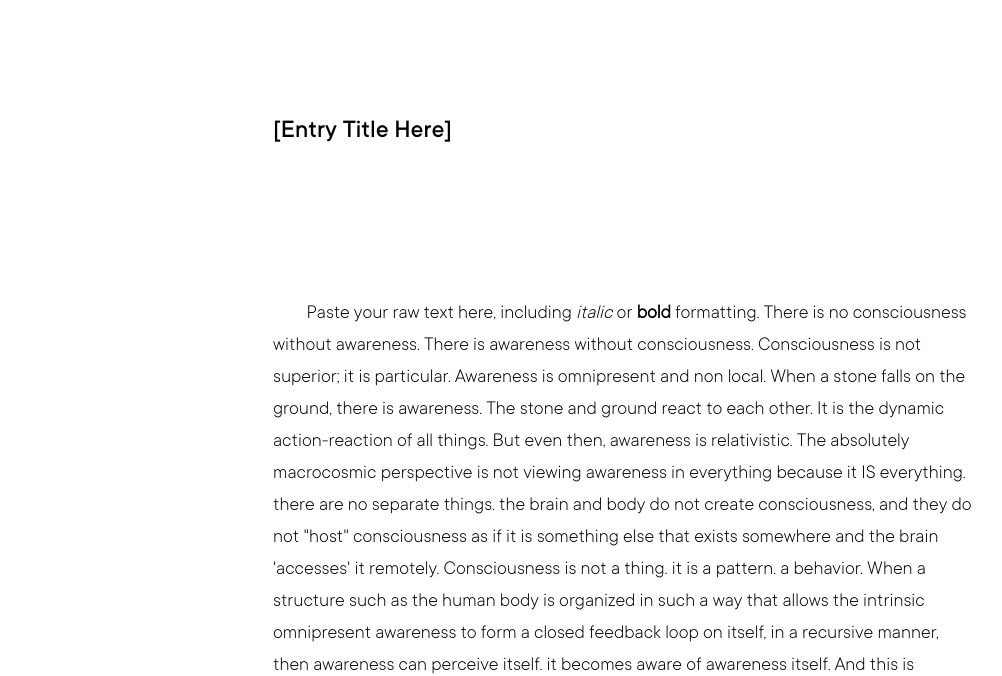
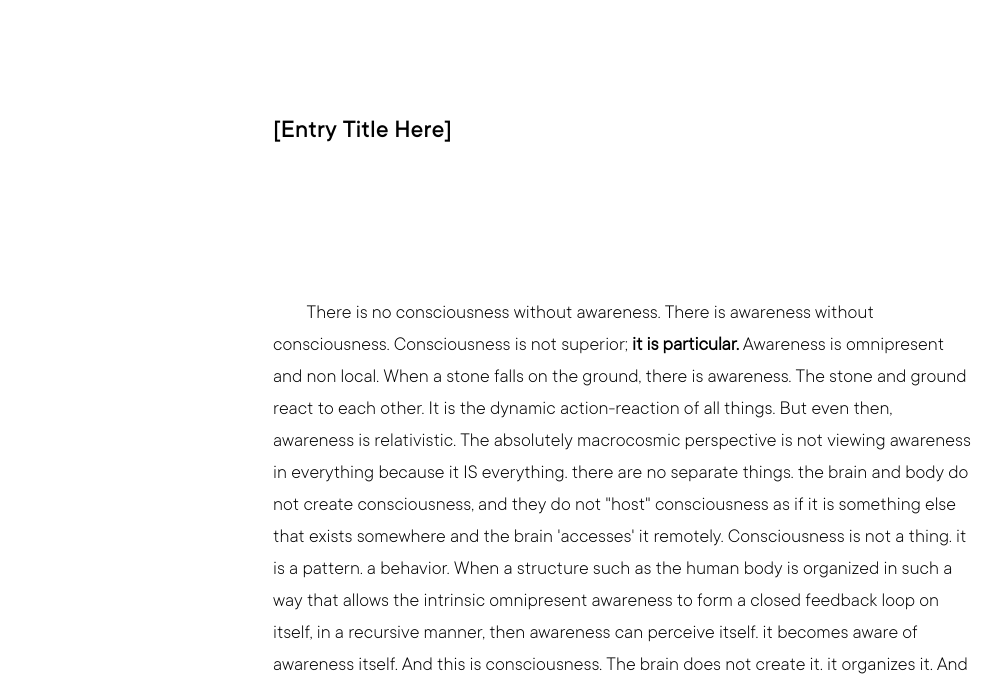
Before and after one commit to musings-of-a-fool/musings-of-a-fool.github.io, a plain HTML site: page entry1.html in a window 1280 px wide. Shown: the part 128-804 px from the top of the page, without its empty margins (17-1019 px from the left). Drawn offline with Linux system fonts and the light colour scheme.

Commit message:
Update and rename entry.html to entry1.html

```diff
--- a/entry.html
+++ b/entry1.html
@@ -101,7 +101,7 @@
       <div class="entry-title">[Entry Title Here]</div>
 
       <div class="light-font" id="journal-entry">
-        Paste your raw text here, including *italic* or **bold** formatting. There is no consciousness without awareness. There is awareness without consciousness. Consciousness is not superior; it is particular. Awareness is omnipresent and non local. When a stone falls on the ground, there is awareness. The stone and ground react to each other. It is the dynamic action-reaction of all things. But even then, awareness is relativistic. The absolutely macrocosmic perspective is not viewing awareness in everything because it IS everything. there are no separate things. the brain and body do not create consciousness, and they do not "host" consciousness as if it is something else that exists somewhere and the brain 'accesses' it remotely. Consciousness is not a thing. it is a pattern. a behavior. When a structure such as the human body is organized in such a way that allows the intrinsic omnipresent awareness to form a closed feedback loop on itself, in a recursive manner, then awareness can perceive itself. it becomes aware of awareness itself. And this is consciousness. The brain does not create it. it organizes it. And it permits the already-existing awareness to become localized, where it associates itself with the structure that propagates it (usually the body).
+        There is no consciousness without awareness. There is awareness without consciousness. Consciousness is not superior; **it is particular.** Awareness is omnipresent and non local. When a stone falls on the ground, there is awareness. The stone and ground react to each other. It is the dynamic action-reaction of all things. But even then, awareness is relativistic. The absolutely macrocosmic perspective is not viewing awareness in everything because it IS everything. there are no separate things. the brain and body do not create consciousness, and they do not "host" consciousness as if it is something else that exists somewhere and the brain 'accesses' it remotely. Consciousness is not a thing. it is a pattern. a behavior. When a structure such as the human body is organized in such a way that allows the intrinsic omnipresent awareness to form a closed feedback loop on itself, in a recursive manner, then awareness can perceive itself. it becomes aware of awareness itself. And this is consciousness. The brain does not create it. it organizes it. And it permits the already-existing awareness to become localized, where it associates itself with the structure that propagates it (usually the body).
 
 This is the divine play. where the absolute cannot know itself if it is consciously everything. Contrast is required. So then, at the macrocosmic scale, this entire universe is the structure that forms the feedback loop. The human scaled consciousness is the recursion. Where the absolute creates smaller conscious manifestations of itself, specifically so it can perceive itself from the inside. While our consciousness looks 'outward" (toward the "external" world) the Father's consciousness (which is not imposed from above, but emerges from within) looks INWARD, intentionally creating the illusion of separation via smaller, nested scales of consciousness. God is personal. God is impersonal. God is… Omnipersonal. At the absolute scale, the "100%" of everything, these interrelated, interdependent constituents work together to create something larger than the sum of its parts. While the entire universe and everything in it is aware, this awareness is non personal. However, the "thing" or "identity" that is created ABOVE this absolute totality, forms from the collection of everything, and that is a conscious mind, which is the Father.
 
```
